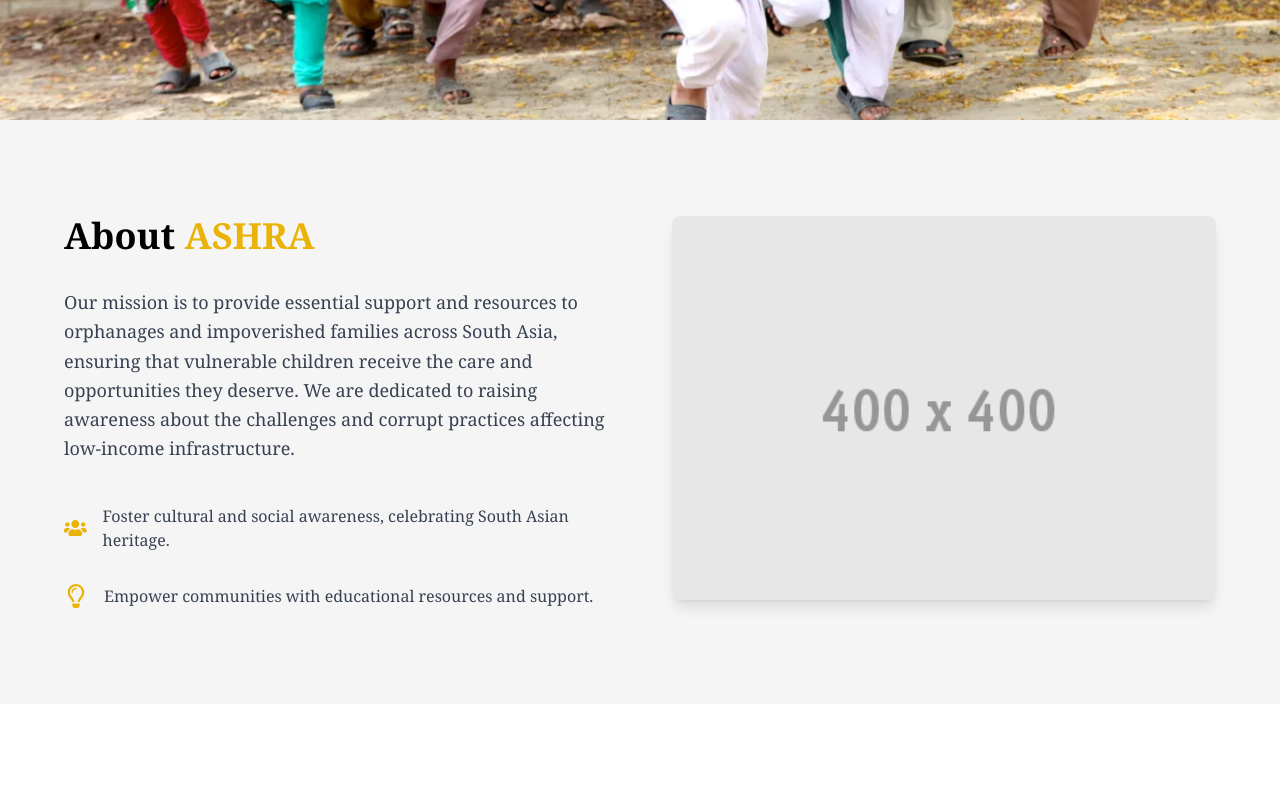
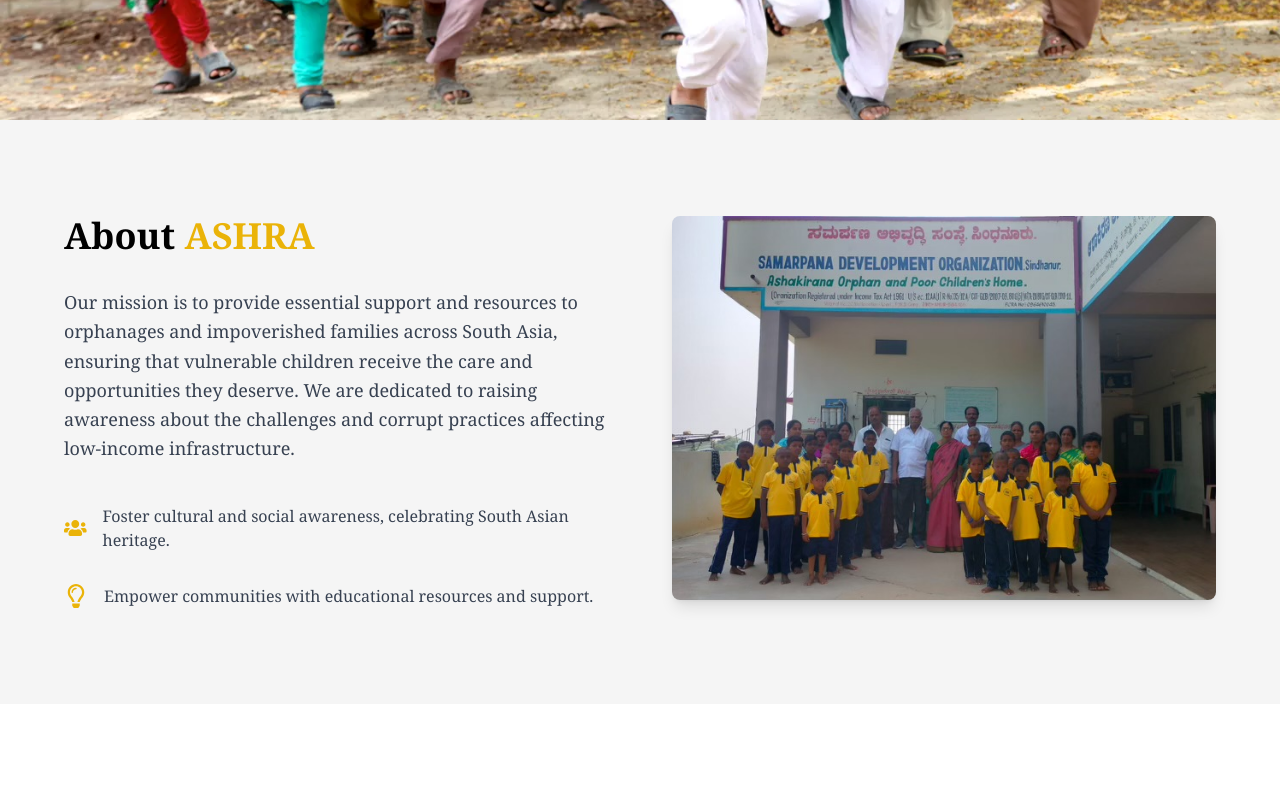
Before and after one commit to Sarvajith-Karun/ASHRA-Website, a Next.js app: page / in a window 1280 px wide. Shown: the part 544-1331 px from the top of the page. Built offline with nearby package versions, Linux system fonts and the light colour scheme.

Commit message:
Update Section2.tsx

```diff
--- a/components/Section2.tsx
+++ b/components/Section2.tsx
@@ -45,7 +45,7 @@ const MissionSection: React.FC = () => {
             className="relative w-full h-72 lg:h-96"
           >
             <img
-              src="/StandardImage.png"
+              src="/Pic1.jpg"
               alt="Mission Image"
               className="rounded-lg shadow-lg object-cover w-full h-full"
             />
```
